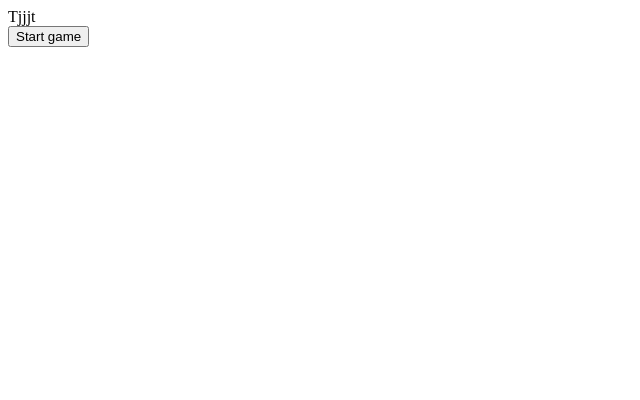
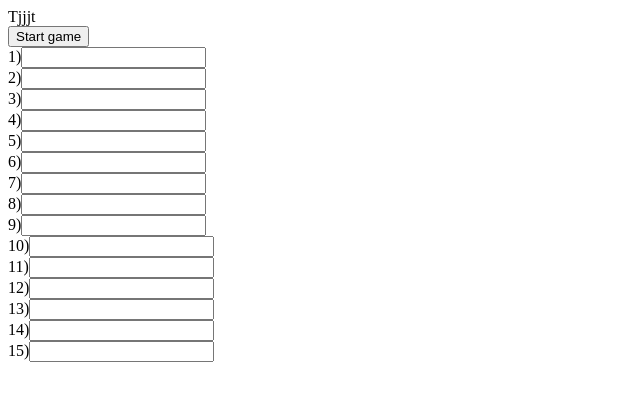
Before and after one commit to pendelis/AtminasSpele, a plain HTML site: page index.html in a window 1280 px wide. Both pictures are taken after a click on the button "Start game". Shown: the whole page, without its empty margins (0-640 px from the left). Drawn offline with Linux system fonts and the light colour scheme.

Commit message:
Merge origin/master
Conflicts:
	index.html

```diff
--- a/index.html
+++ b/index.html
@@ -21,9 +21,14 @@ zzz
             function startGame(){
                 var i;
                 for (i=1; i<elementi*elementi;i++){
-                   divs.innerHTML=(i+1)+")";
-                   let poga = document.createElement("INPUT"); poga.value="adsf"; poga.type="button";
-                   divs.appendChild(poga);
+                   let j=document.getElementsByClassName("rinda").length;
+                   let divs = document.createElement("DIV"); divs.setAttribute("class","rinda");
+                   let ievads1 = document.createElement("INPUT"); ievads1.style="text-align:center";
+                   divs.innerHTML=(j+1)+")";
+                   //let poga = document.createElement("INPUT"); poga.value="adsf"; poga.type="button";
+                   //divs.appendChild(poga);
+                   divs.appendChild(ievads1);
+
                    document.getElementById("forma").appendChild(divs);
                 }
 
```
